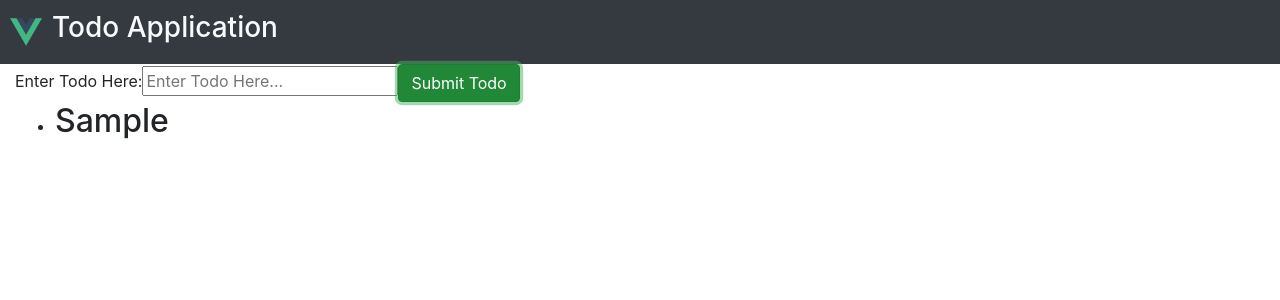
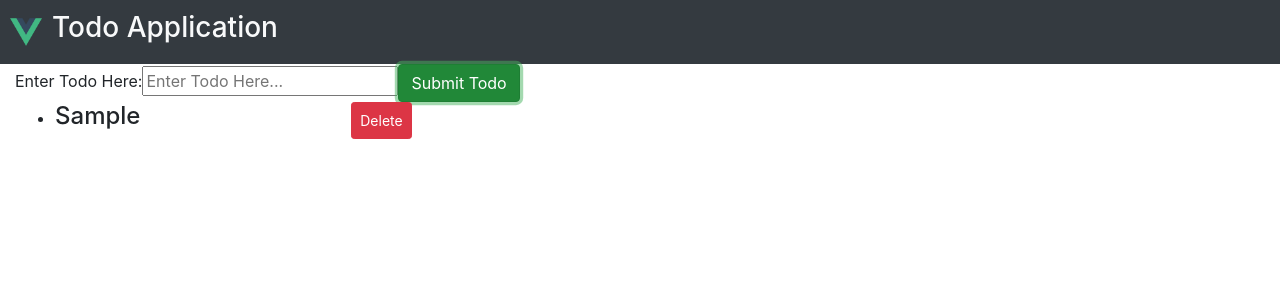
Before and after one commit to michaeldilulo/Todo-Application, a Vue app: page / in a window 1280 px wide. Both pictures are taken after typing "Sample" into the empty fields and a click on the button "Submit Todo". Shown: the top 300 px of the page. Built offline with nearby package versions, Linux system fonts and the light colour scheme.

Commit message:
Can Delete todo with button click

```diff
--- a/src/components/TodoComponent.vue
+++ b/src/components/TodoComponent.vue
@@ -18,16 +18,24 @@
     </div>
     <div class="container-fluid">
       <div class="row">
-        <div class="col-md-2">
+        <div class="col-md-4">
           <ul>
-            <li v-for="todo in todos" :key="todo.id">
-              <h2
-                @click="toggleDone(todo)"
-                :class="{ done: todo.done }"
-                class="todo"
-              >
-                {{ todo.content }}
-              </h2>
+            <li v-for="(todo, index) in todos" :key="todo.id">
+              <div class="d-flex justify-content-between">
+                <h4
+                  @click="toggleDone(todo)"
+                  :class="{ done: todo.done }"
+                  class="todo"
+                >
+                  {{ todo.content }}
+                </h4>
+                <button
+                  class="btn btn-danger btn-sm"
+                  @click="removeTodo(index)"
+                >
+                  Delete
+                </button>
+              </div>
             </li>
           </ul>
         </div>
@@ -59,8 +67,13 @@ export default {
       todo.done = !todo.done;
     }
 
+    function removeTodo(index) {
+      todos.value.splice(index, 1);
+    }
+
     // makes it so you have access in the template
     return {
+      removeTodo,
       toggleDone,
       todos,
       newTodo,
```
